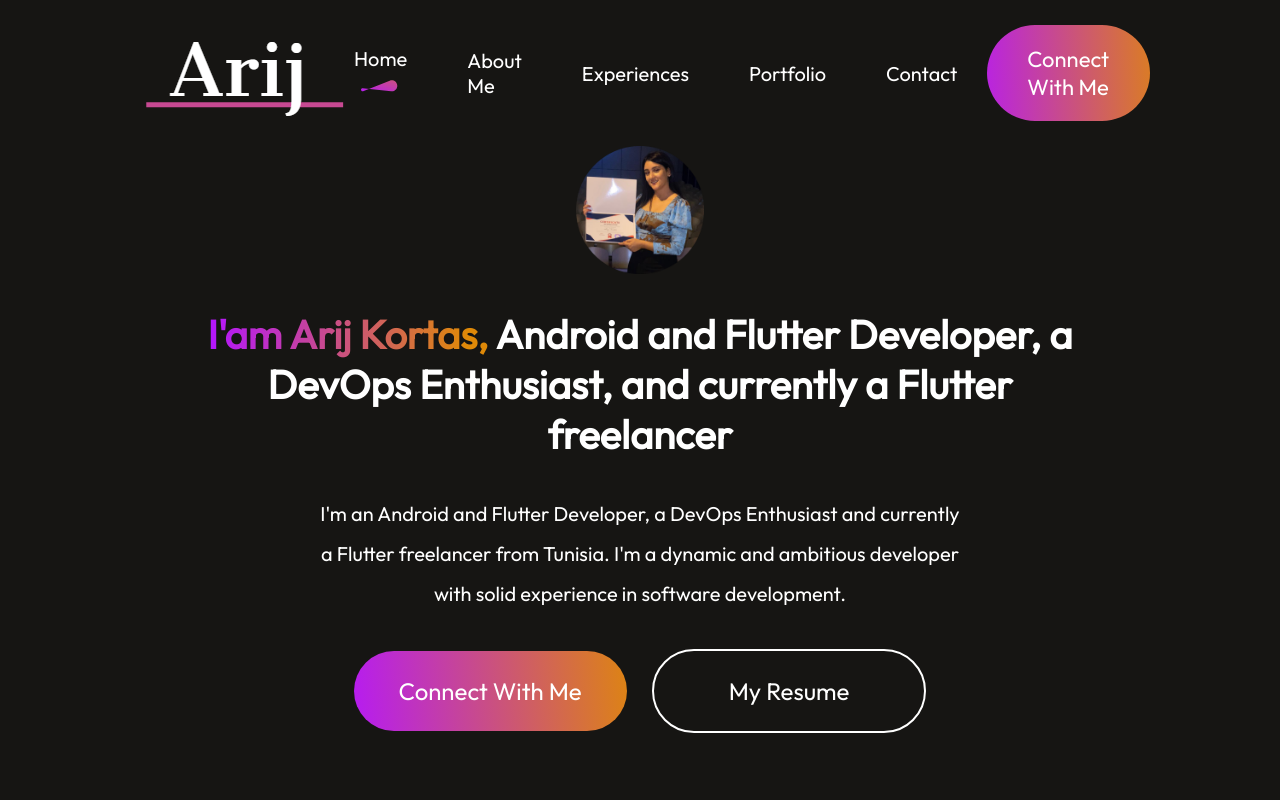
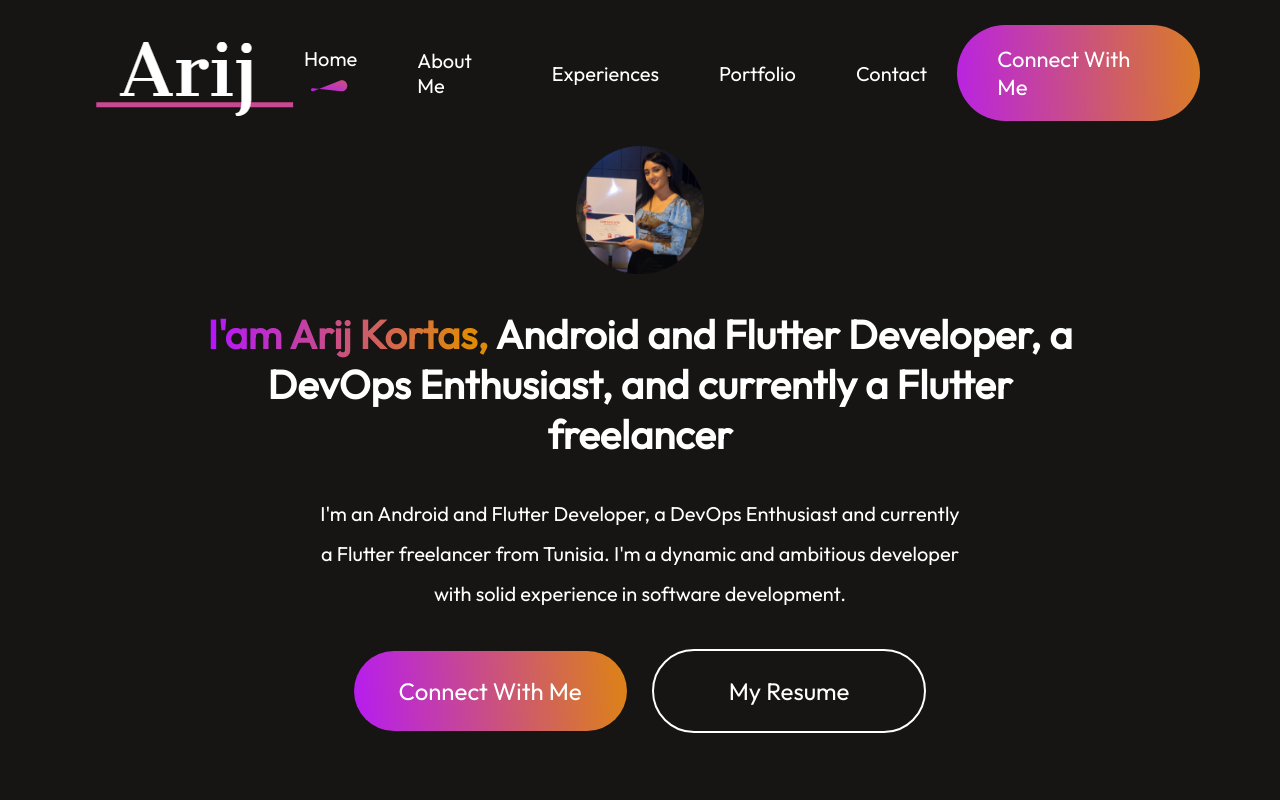
Before and after one commit to arij45/PortfolioWebSite, a React (Vite) app: page / in a window 1280 px wide. Shown: the top 800 px of the page. Built offline with nearby package versions, Linux system fonts and the light colour scheme.

Commit message:
new commit

```diff
--- a/src/Components/Navbar/Navbar.css
+++ b/src/Components/Navbar/Navbar.css
@@ -2,7 +2,7 @@
     display: flex;
     align-items: center;
     justify-content: space-between;
-    margin: 20px 130px;
+    margin: 20px 80px;
 }
 
 .nav-menu{
```
